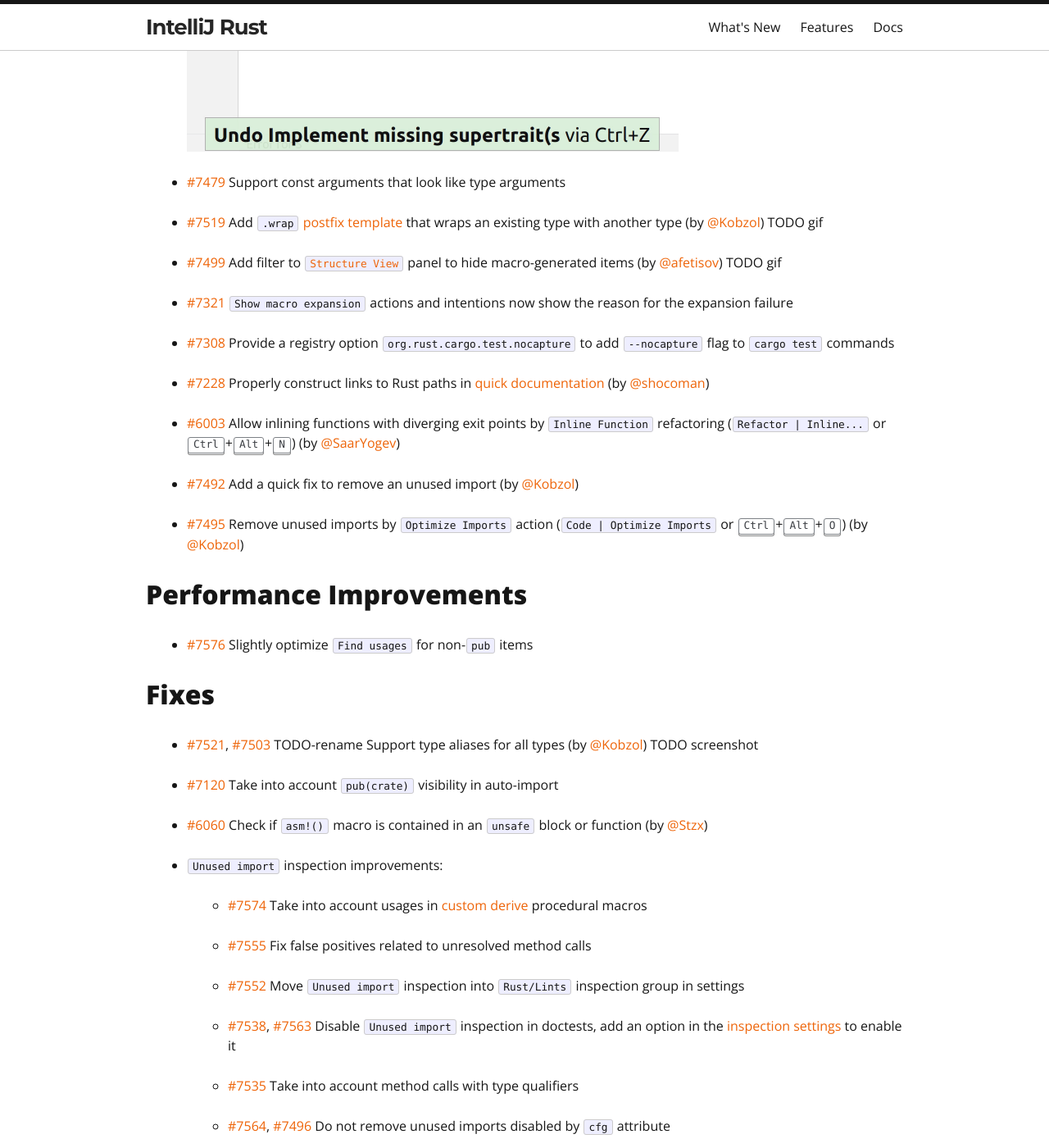
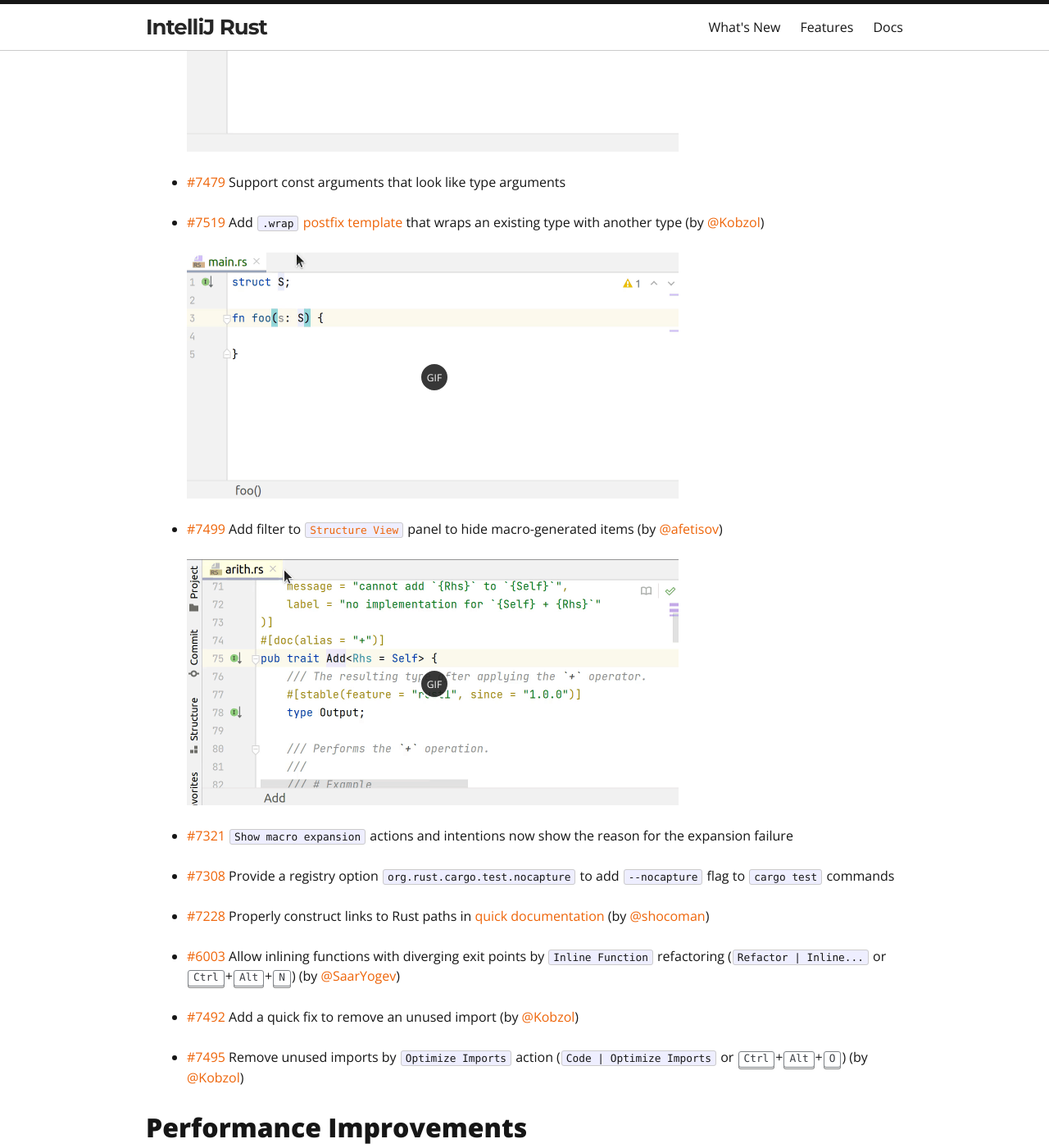
Before and after one commit to intellij-rust/intellij-rust.github.io, a Jekyll site: the page built from _posts/2021-08-02-changelog-152.markdown, in a window 1280 px wide and 1400 px high, scrolled down 3416 px. Shown: the whole window at 82% size. Built offline with Jekyll 4.4.1, drawn with Linux system fonts in a browser that asks for light colours; nearby versions of some CDN libraries; some web fonts are replaced.

Commit message:
Fix `implement-supertraits` gif, add `wrap` and `filter` gifs

```diff
--- a/_posts/2021-08-02-changelog-152.markdown
+++ b/_posts/2021-08-02-changelog-152.markdown
@@ -53,10 +53,12 @@
 * [#7479] Support const arguments that look like type arguments
 
 * [#7519] Add `.wrap` [postfix template] that wraps an existing type with another type (by [@Kobzol])
-  TODO gif
+
+  {% include gif-img.html path="/assets/posts/changelog-152/wrap" w="600px" %}
 
 * [#7499] Add filter to [`Structure View`] panel to hide macro-generated items (by [@afetisov])
-  TODO gif
+
+  {% include gif-img.html path="/assets/posts/changelog-152/filter" w="600px" %}
 
 * [#7321] `Show macro expansion` actions and intentions now show the reason for the expansion failure
 
```
Also changed, not shown: assets/posts/changelog-152/filter.png (added), assets/posts/changelog-152/implement-supertraits.gif, assets/posts/changelog-152/implement-supertraits.png, assets/posts/changelog-152/wrap.png (added), 2 other files.
